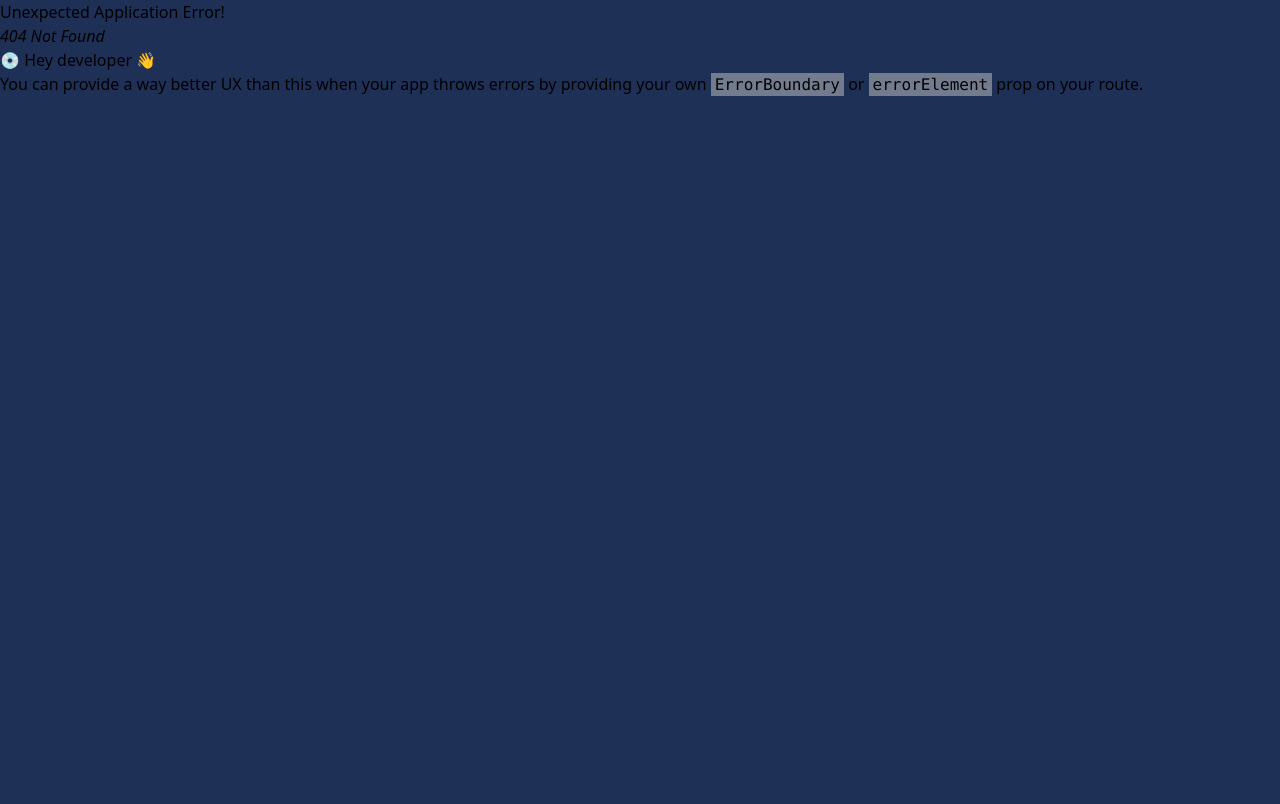
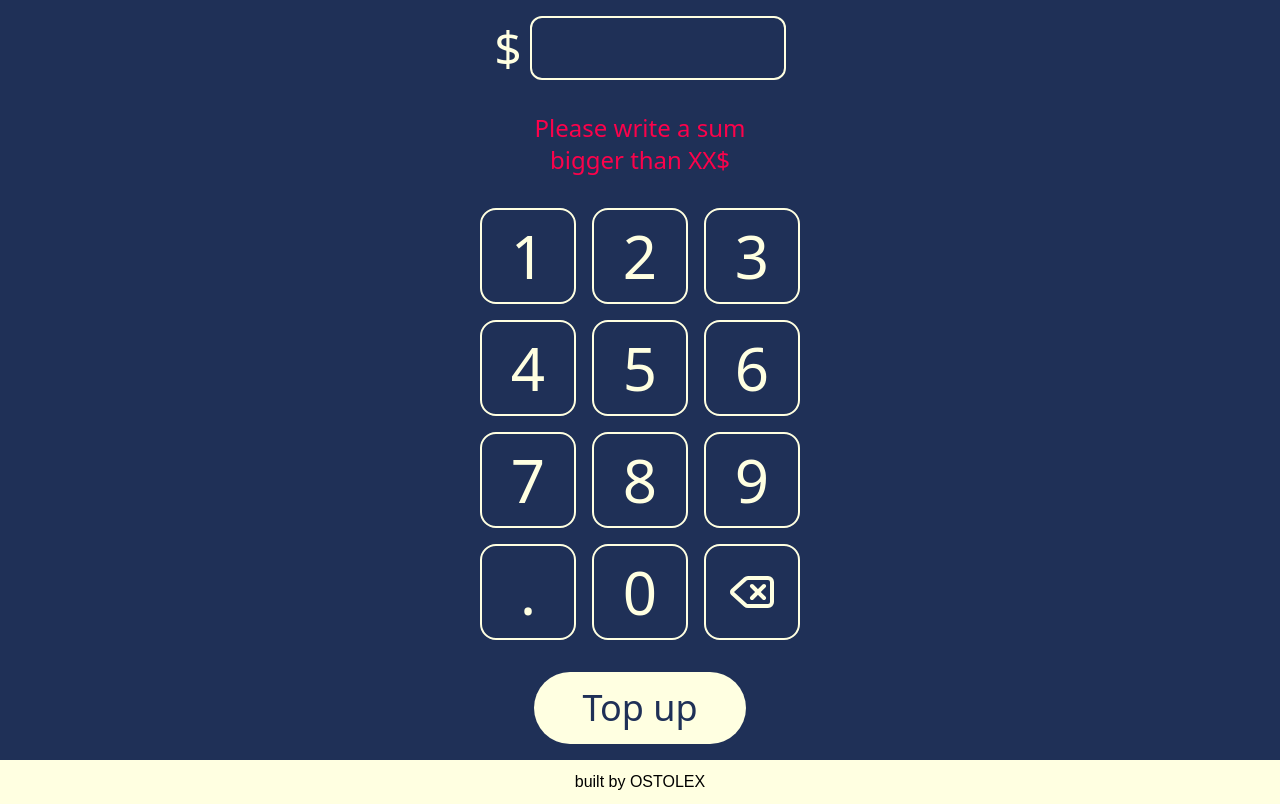
Before and after one commit to Pixelbattle-on-hot/pixelbattle-frontend, a React (Vite) app: page /top-up in a window 1280 px wide. Before the commit this address had no page. Built offline with nearby package versions, Linux system fonts and the light colour scheme.

Commit message:
top-up page layout

```diff
--- /dev/null
+++ b/src/TopUp.tsx
@@ -0,0 +1,83 @@
+import { useState } from "react";
+import { Footer } from "./components/Footer.tsx";
+
+function Key({
+  children,
+  onClick,
+}: {
+  children: React.ReactElement | string;
+  onClick: () => void;
+}) {
+  return (
+    <button
+      className="border-lightBackground flex size-24 items-center justify-center rounded-2xl border-2 p-4 text-6xl"
+      onClick={onClick}
+    >
+      {children}
+    </button>
+  );
+}
+
+export function TopUp() {
+  const [inputString, setInputString] = useState("");
+  return (
+    <main className="text-lightBackground flex h-dvh flex-col items-center justify-between">
+      <div className="flex flex-col items-center gap-8 p-4">
+        <div className="flex items-center gap-2 text-5xl">
+          <span>$</span>
+          <div className="border-lightBackground flex h-16 w-64 justify-end rounded-xl border-2 p-2">
+            <span className="text-borderNotSelected">{inputString}</span>
+          </div>
+        </div>
+        <span className="text-warn text-center text-2xl">
+          Please write a sum
+          <br />
+          bigger than XX$
+        </span>
+        <div className="grid grid-cols-3 gap-4">
+          <Key onClick={() => setInputString((s) => s + "1")}>1</Key>
+          <Key onClick={() => setInputString((s) => s + "2")}>2</Key>
+          <Key onClick={() => setInputString((s) => s + "3")}>3</Key>
+          <Key onClick={() => setInputString((s) => s + "4")}>4</Key>
+          <Key onClick={() => setInputString((s) => s + "5")}>5</Key>
+          <Key onClick={() => setInputString((s) => s + "6")}>6</Key>
+          <Key onClick={() => setInputString((s) => s + "7")}>7</Key>
+          <Key onClick={() => setInputString((s) => s + "8")}>8</Key>
+          <Key onClick={() => setInputString((s) => s + "9")}>9</Key>
+          <Key onClick={() => setInputString((s) => s + ".")}>.</Key>
+          <Key onClick={() => setInputString((s) => s + "0")}>0</Key>
+          <Key
+            onClick={() =>
+              setInputString((s) => {
+                if (s.length > 0) {
+                  return s.slice(0, s.length - 1);
+                }
+                return s;
+              })
+            }
+          >
+            <svg
+              xmlns="http://www.w3.org/2000/svg"
+              width="48"
+              height="48"
+              viewBox="0 0 24 24"
+              fill="none"
+              stroke="currentColor"
+              strokeWidth="2"
+              strokeLinecap="round"
+              strokeLinejoin="round"
+            >
+              <path d="M10 5a2 2 0 0 0-1.344.519l-6.328 5.74a1 1 0 0 0 0 1.481l6.328 5.741A2 2 0 0 0 10 19h10a2 2 0 0 0 2-2V7a2 2 0 0 0-2-2z" />
+              <path d="m12 9 6 6" />
+              <path d="m18 9-6 6" />
+            </svg>
+          </Key>
+        </div>
+        <button className="bg-lightBackground text-blueBackground w-fit rounded-full px-12 py-4 text-4xl">
+          Top up
+        </button>
+      </div>
+      <Footer />
+    </main>
+  );
+}
--- a/src/components/Footer.tsx
+++ b/src/components/Footer.tsx
@@ -1,7 +1,12 @@
 export function Footer() {
   return (
-    <footer className="font-orbitron font-medium">
-      <p>built by OSTOLEX</p>
+    <footer className="font-orbitron w-full font-medium">
+      <p>
+        built by{" "}
+        <a href="https://ostolex.com" target="_blank">
+          OSTOLEX
+        </a>
+      </p>
     </footer>
   );
 }
--- a/src/components/Header.tsx
+++ b/src/components/Header.tsx
@@ -1,3 +1,5 @@
+import { Link } from "react-router-dom";
+
 export function Header() {
   return (
     <header className="flex w-full justify-between p-4 text-white">
@@ -7,7 +9,9 @@ export function Header() {
           <span className="absolute left-6 top-8 z-10 text-sm">250</span>
         </div>
         <div className="flex flex-col">
-          <img src="/topup-btn.png" className="size-8" alt={"withdraw"} />
+          <Link to="/top-up">
+            <img src="/topup-btn.png" className="size-8" alt={"withdraw"} />
+          </Link>
           <img src="/withdraw-btn.png" className="size-8" alt={"withdraw"} />
         </div>
       </div>
--- a/src/main.tsx
+++ b/src/main.tsx
@@ -4,11 +4,16 @@ import { Home } from "./Home.tsx";
 import { createBrowserRouter, RouterProvider } from "react-router-dom";
 import "@fontsource-variable/orbitron";
 import "./index.css";
+import { TopUp } from "./TopUp.tsx";
 
 const router = createBrowserRouter([
   {
     path: "/",
     element: <Home />,
+  },
+  {
+    path: "/top-up",
+    element: <TopUp />,
   },
 ]);
 
--- a/tailwind.config.js
+++ b/tailwind.config.js
@@ -9,6 +9,8 @@ export default {
       colors: {
         lightBackground: "#ffffe1",
         blueBackground: "#1F3057",
+        borderNotSelected: "#B3ACA6",
+        warn: "#FC024B",
       },
     },
   },
```
